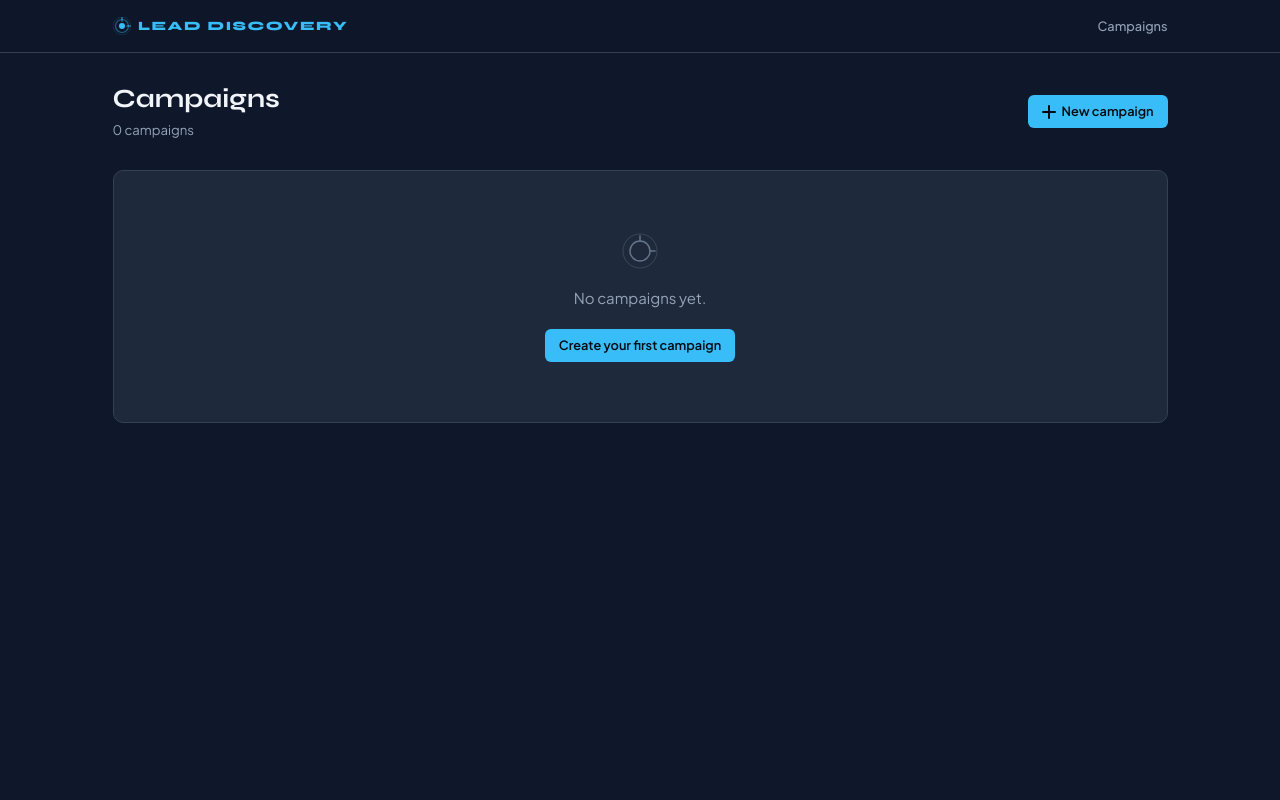
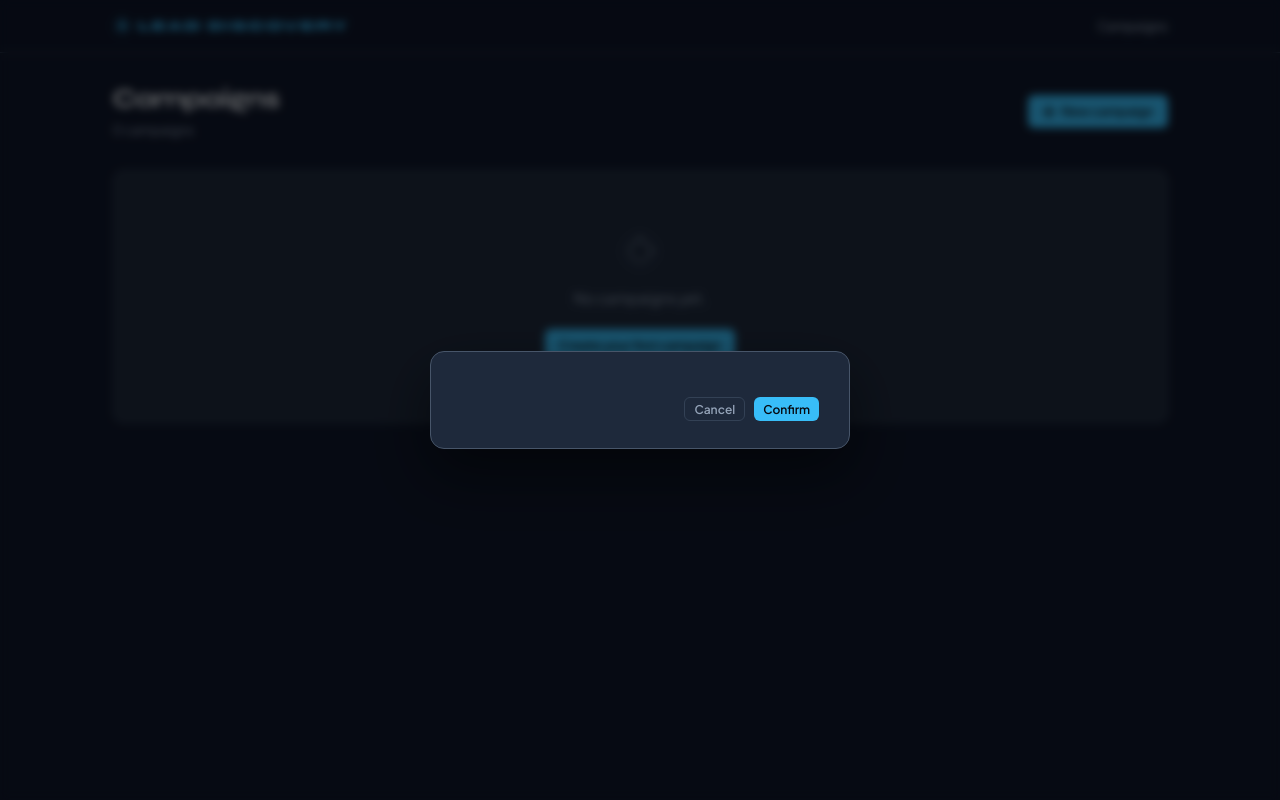
Before and after one commit to rajiv-gif/lead-discovery-platform, a FastAPI app: page / in a window 1280 px wide. Run offline with FastAPI, Linux system fonts and the light colour scheme; some libraries are stand-ins or nearby versions.

Commit message:
fix: replace browser confirm() with custom modal for hx-confirm
Adds a styled overlay modal to base.html that intercepts the htmx:confirm
event before the native browser dialog fires. Removes the ugly
"127.0.0.1:8000 says:" prefix. Supports Escape key and backdrop click
to cancel. Works for all hx-confirm attributes site-wide.

Co-Authored-By: Claude Sonnet 4.6 <noreply@anthropic.com>

```diff
--- a/src/dashboard/templates/base.html
+++ b/src/dashboard/templates/base.html
@@ -336,5 +336,56 @@
     {% block content %}{% endblock %}
   </main>
 
+  <!-- Custom confirm modal (replaces browser confirm() for hx-confirm) -->
+  <div id="confirm-overlay" hidden
+       style="position:fixed;inset:0;background:rgba(0,0,0,.55);backdrop-filter:blur(4px);
+              z-index:200;display:flex;align-items:center;justify-content:center">
+    <div style="background:var(--surface);border:1px solid var(--border-2);border-radius:14px;
+                padding:1.75rem 2rem;width:min(420px,92vw);display:flex;flex-direction:column;gap:1.25rem;
+                box-shadow:0 24px 60px rgba(0,0,0,.5)">
+      <p id="confirm-message" style="font-size:.95rem;color:var(--text);line-height:1.5"></p>
+      <div style="display:flex;gap:.6rem;justify-content:flex-end">
+        <button id="confirm-cancel" class="btn btn-ghost btn-sm">Cancel</button>
+        <button id="confirm-ok" class="btn btn-primary btn-sm">Confirm</button>
+      </div>
+    </div>
+  </div>
+
+  <script>
+  (function () {
+    const overlay  = document.getElementById('confirm-overlay');
+    const msgEl    = document.getElementById('confirm-message');
+    const cancelBtn = document.getElementById('confirm-cancel');
+    const okBtn    = document.getElementById('confirm-ok');
+    let _resolve;
+
+    function showConfirm(message) {
+      return new Promise(resolve => {
+        msgEl.textContent = message;
+        overlay.hidden = false;
+        _resolve = resolve;
+      });
+    }
+
+    function close(result) {
+      overlay.hidden = true;
+      if (_resolve) { _resolve(result); _resolve = null; }
+    }
+
+    cancelBtn.addEventListener('click', () => close(false));
+    okBtn.addEventListener('click',     () => close(true));
+    overlay.addEventListener('click', e => { if (e.target === overlay) close(false); });
+    document.addEventListener('keydown', e => { if (e.key === 'Escape' && !overlay.hidden) close(false); });
+
+    // Intercept hx-confirm before the browser dialog fires
+    document.addEventListener('htmx:confirm', async function (e) {
+      if (!e.detail.question) return;
+      e.preventDefault();
+      const confirmed = await showConfirm(e.detail.question);
+      if (confirmed) e.detail.issueRequest(true);
+    });
+  })();
+  </script>
+
 </body>
 </html>
```
